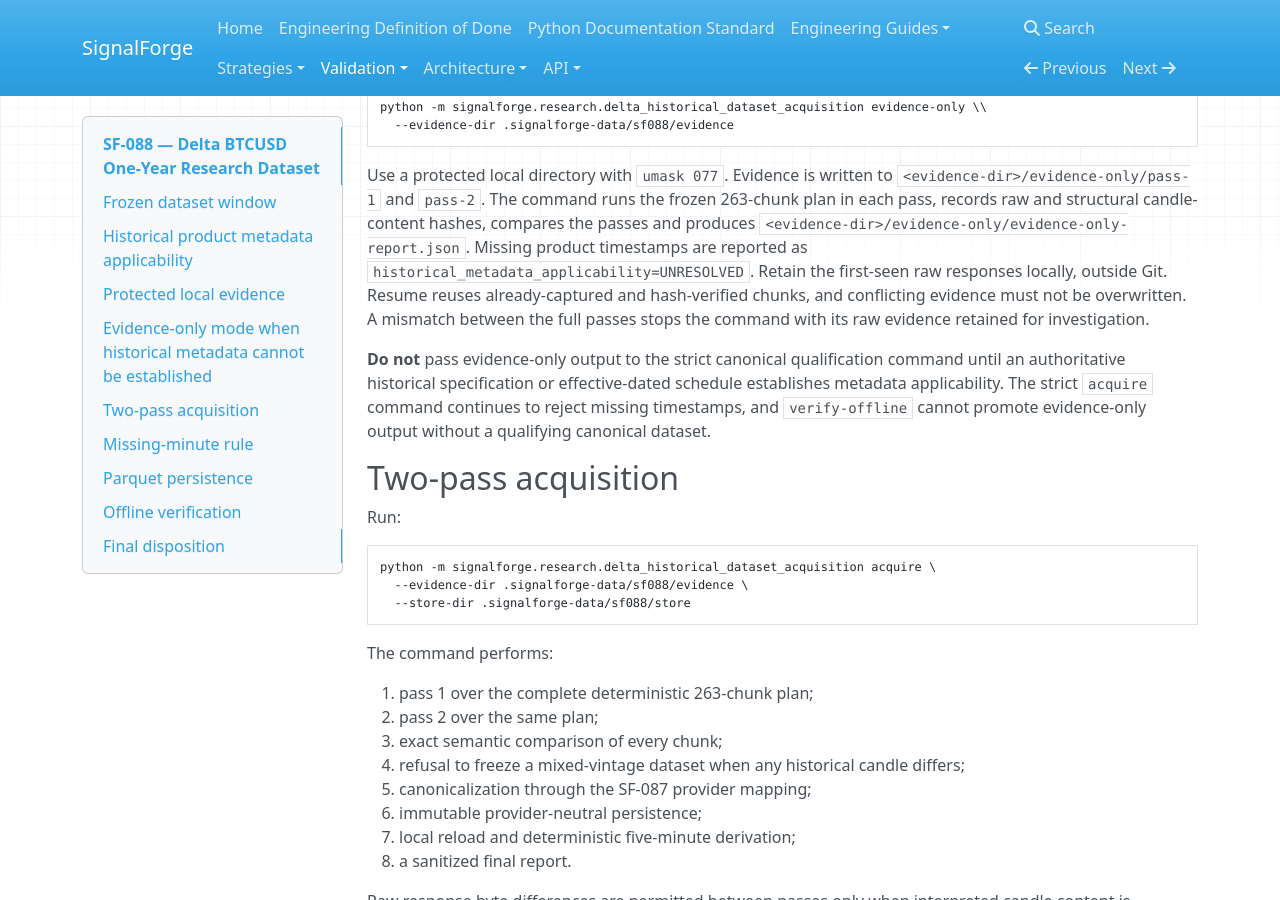
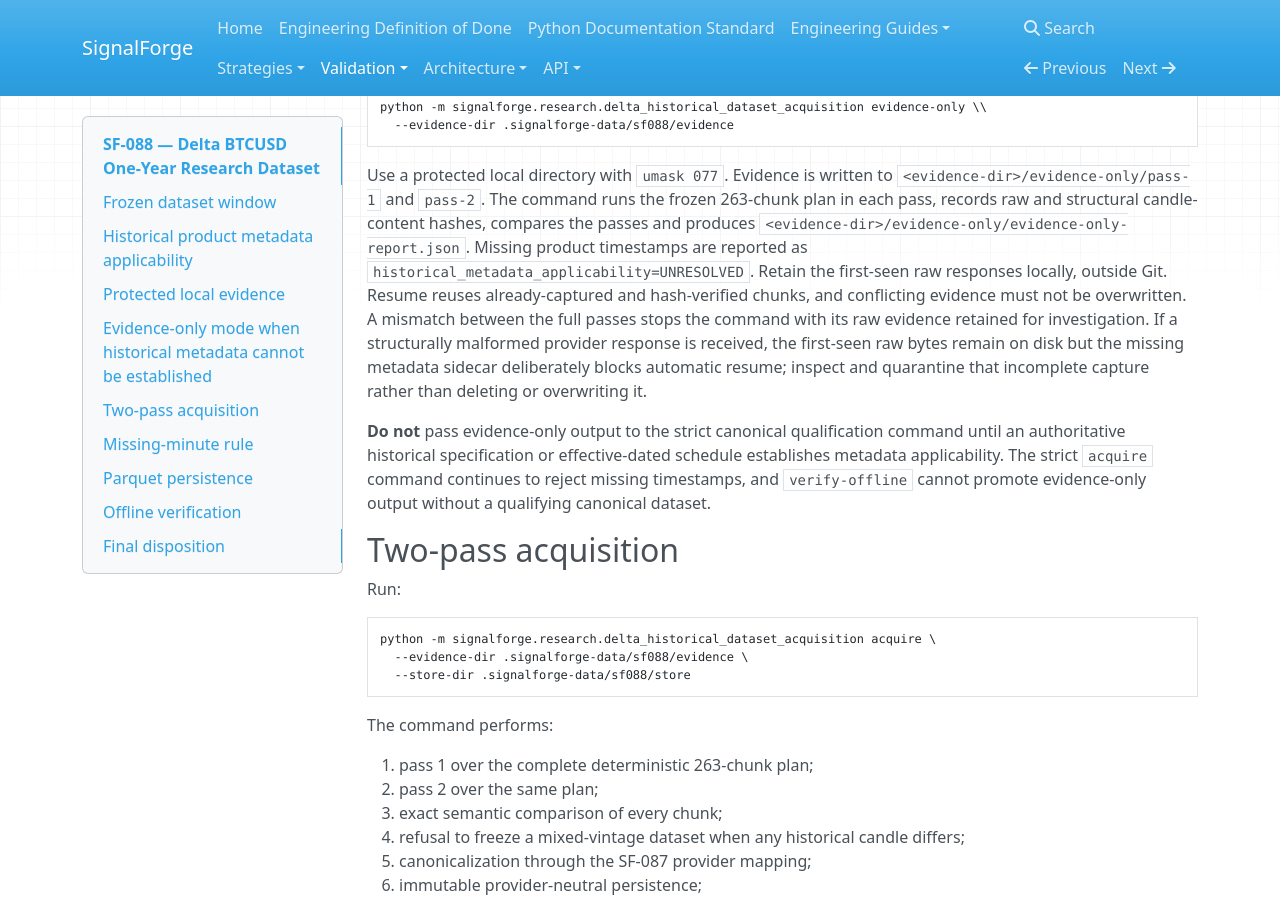
Before and after one commit to harishkamathuk/signalforge, an MkDocs documentation site: the page built from docs/validation/sf-088-delta-btc-one-year-dataset.md, in a window 1280 px wide and 900 px high, scrolled down 1474 px. Built offline with MkDocs 1.6.1, drawn with Linux system fonts in a browser that asks for light colours; nearby versions of some CDN libraries.

Commit message:
SF-088: document failed raw captures and quarantine-required resume

```diff
--- a/docs/validation/sf-088-delta-btc-one-year-dataset.md
+++ b/docs/validation/sf-088-delta-btc-one-year-dataset.md
@@ -78,7 +78,10 @@ Missing product timestamps are reported as
 responses locally, outside Git. Resume reuses already-captured and
 hash-verified chunks, and conflicting evidence must not be overwritten.
 A mismatch between the full passes stops the command with its raw evidence
-retained for investigation.
+retained for investigation. If a structurally malformed provider response is
+received, the first-seen raw bytes remain on disk but the missing metadata
+sidecar deliberately blocks automatic resume; inspect and quarantine that
+incomplete capture rather than deleting or overwriting it.
 
 **Do not** pass evidence-only output to the strict canonical qualification
 command until an authoritative historical specification or effective-dated
```
